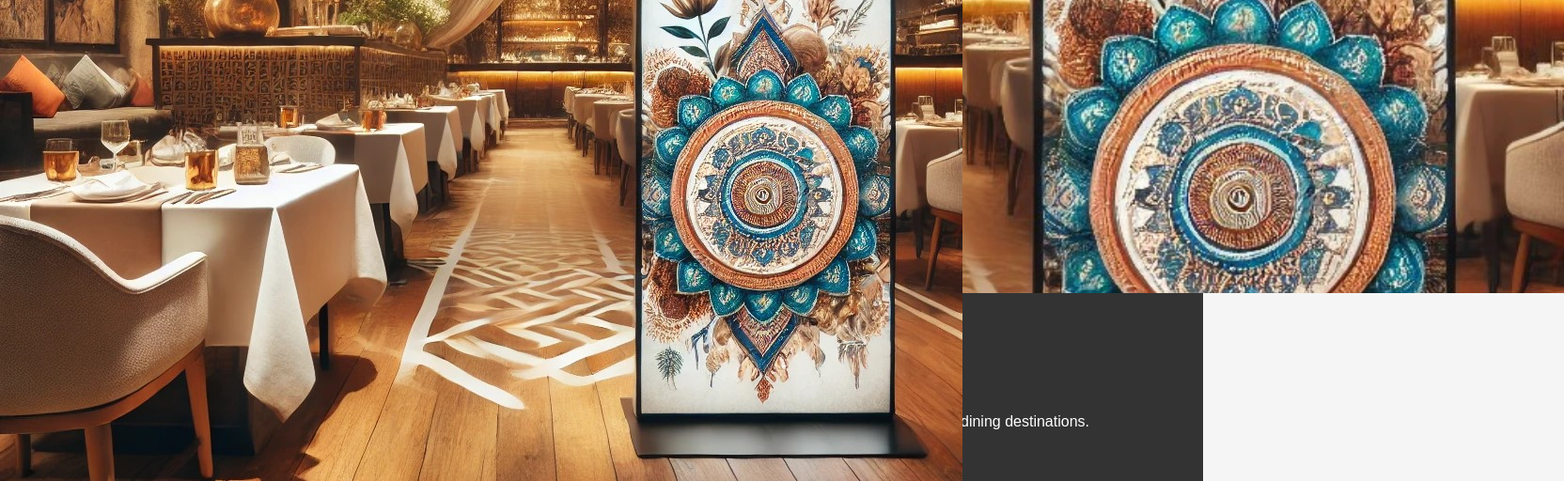
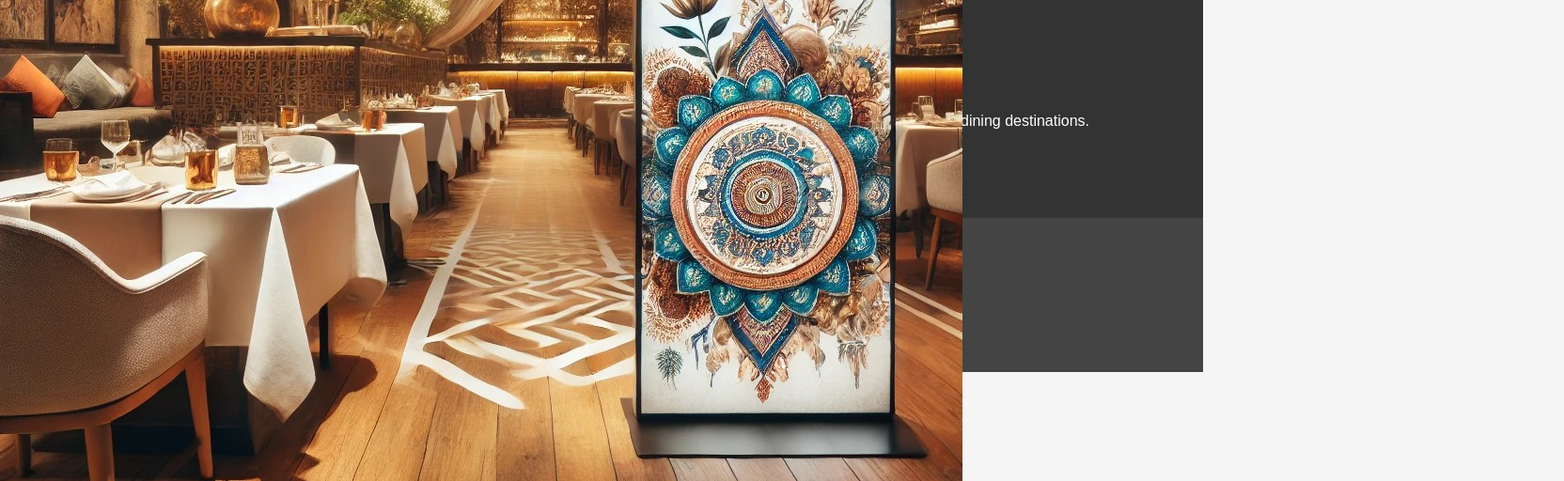
Before and after one commit to rambabupathakamuri/Restaurant, a plain HTML site: page index.html in a window 1280 px wide. Shown: the part 588-1100 px from the top of the page at 94% size, 1664 px wide, since content can reach past the window. Drawn offline with Linux system fonts and the light colour scheme.

Commit message:
Update style.css

```diff
--- a/style.css
+++ b/style.css
@@ -46,8 +46,8 @@ nav ul li a:hover {
 
 #banner {
     position: relative;
-    width: 130%;
-    height: 100vh;
+    width: cover;
+    height: 60vh;
     background: url('images/banner.jpg') center/cover no-repeat; /* Background image for the banner */
     color: white; /* Ensure text is readable over the image */
 }
```
